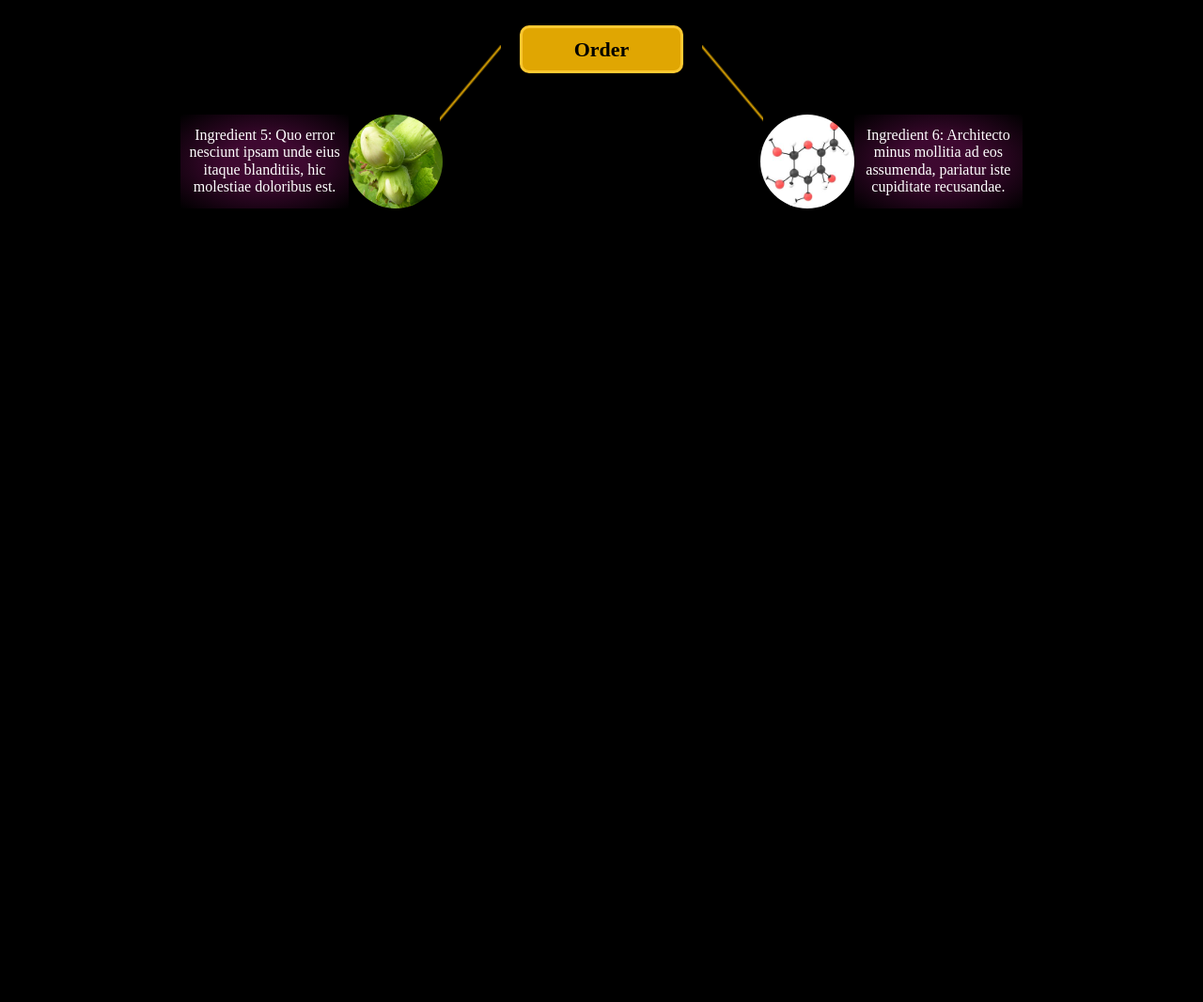
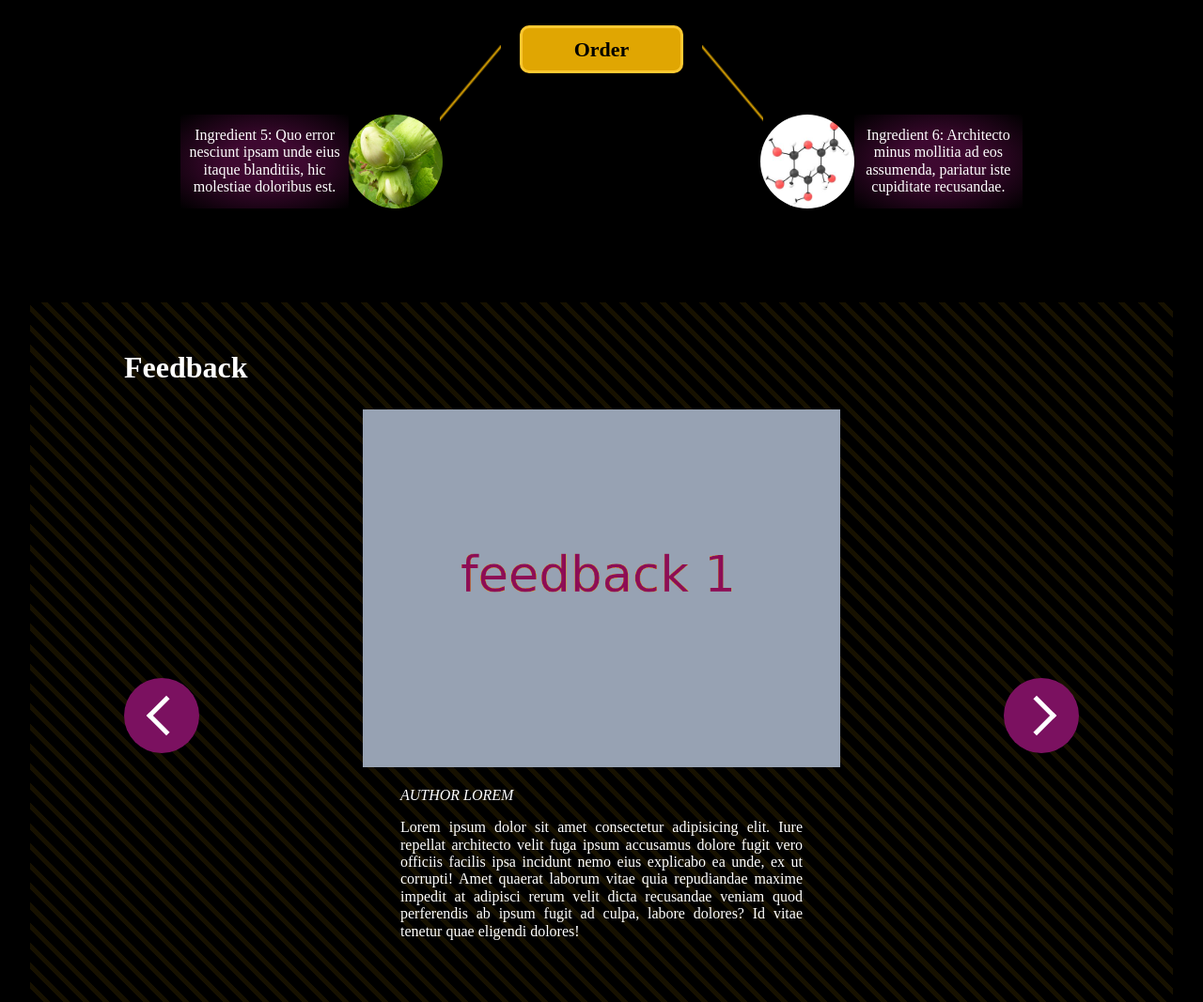
Before and after one commit to NataliaVozhdaeva/test_level, a website: page src/index.html in a window 1280 px wide. Shown: the part 1326-2393 px from the top of the page at 94% size. Before the commit the page ends 1564 px from the top, so only its background shows below. Drawn offline with nearby package versions, Linux system fonts and the light colour scheme; files that its build step writes are made by us from their sources.

Commit message:
create feedback + fluid

```diff
--- a/src/index.html
+++ b/src/index.html
@@ -73,7 +73,7 @@
       </div>
     </header>
     <main class="main">
-      <section class="composition">
+      <section class="composition" id="composition">
         <div class="composition-container">
           <img
             src="./img/content/prod.png"
@@ -113,6 +113,74 @@
           </li>
         </ul>
       </section>
+      <section class="feedback" id="feedback">
+        <h2 class="feedback-title">Feedback</h2>
+        <ul class="feedback-list list">
+          <li class="feedback-item non-displayed">
+            <img
+              src="./img/content/feedback-photo1.png"
+              alt="feedback-photo"
+              class="feedback-photo"
+              width="600"
+            />
+            <blockquote class="feedback-blockquote">
+              <cite class="feedback-author">author lorem</cite>
+              <p class="text feedback-text">
+                Lorem ipsum dolor sit amet consectetur adipisicing elit. Iure
+                repellat architecto velit fuga ipsum accusamus dolore fugit vero
+                officiis facilis ipsa incidunt nemo eius explicabo ea unde, ex
+                ut corrupti! Amet quaerat laborum vitae quia repudiandae maxime
+                impedit at adipisci rerum velit dicta recusandae veniam quod
+                perferendis ab ipsum fugit ad culpa, labore dolores? Id vitae
+                tenetur quae eligendi dolores!
+              </p>
+            </blockquote>
+          </li>
+          <li class="feedback-item non-displayed">
+            <img
+              src="./img/content/feedback-photo2.png"
+              alt="feedback-photo"
+              class="feedback-photo"
+              width="600"
+            />
+            <blockquote class="feedback-blockquote">
+              <cite class="feedback-author">author ipsum</cite>
+              <p class="text feedback-text">
+                Lorem ipsum dolor sit amet consectetur, adipisicing elit. Natus
+                nobis beatae laudantium itaque ad odit ut! Corporis placeat quod
+                adipisci, dolorum cumque alias dignissimos reprehenderit
+                assumenda a tenetur voluptatum consectetur.
+              </p>
+            </blockquote>
+          </li>
+          <li class="feedback-item non-displayed">
+            <img
+              src="./img/content/feedback-photo3.png"
+              alt="feedback-photo"
+              class="feedback-photo"
+              width="600"
+            />
+            <blockquote class="feedback-blockquote">
+              <cite class="feedback-author">author dolor</cite>
+              <p class="text feedback-text">
+                Lorem ipsum dolor sit amet consectetur adipisicing elit. Iure
+                repellat architecto velit fuga ipsum accusamus dolore fugit vero
+                officiis facilis ipsa incidunt nemo eius explicabo ea unde, ex
+                ut corrupti! Amet quaerat laborum vitae quia repudiandae maxime
+                impedit at adipisci rerum velit dicta recusandae veniam quod
+                perferendis ab ipsum fugit ad culpa, labore dolores? Id vitae
+                tenetur quae eligendi dolores!
+              </p>
+            </blockquote>
+          </li>
+        </ul>
+        <button class="btn feedback-btn feedback-btn__prev">
+          <span class="hidden">previous review</span>
+        </button>
+        <button class="btn feedback-btn feedback-btn__next">
+          <span class="hidden">next review</span>
+        </button>
+      </section>
     </main>
     <footer class="footer">
       <form action="" class="orderform"></form>
--- a/src/scripts/main.js
+++ b/src/scripts/main.js
@@ -1,3 +1,5 @@
+//mobile-menu
+
 const mobileMenuBtn = document.querySelector('.nav__mobile');
 const menuItems = document.querySelector('.navigation');
 const windowInnerWidth = window.innerWidth;
@@ -14,3 +16,29 @@ window.onload = () => {
     });
   }
 };
+
+//neverending review slider
+
+const btnNext = document.querySelector('.feedback-btn__next');
+const btnPrev = document.querySelector('.feedback-btn__prev');
+const feeedbackContent = document.querySelectorAll('.feedback-item');
+let activeSlideNumber = 0;
+
+function showFeedback() {
+  feeedbackContent[activeSlideNumber].classList.remove('non-displayed');
+}
+
+showFeedback(activeSlideNumber);
+
+btnNext.addEventListener('click', () => {
+  feeedbackContent[activeSlideNumber].classList.add('non-displayed');
+  activeSlideNumber = (activeSlideNumber + 1) % feeedbackContent.length;
+  showFeedback(activeSlideNumber);
+});
+
+btnPrev.addEventListener('click', () => {
+  feeedbackContent[activeSlideNumber].classList.add('non-displayed');
+  activeSlideNumber =
+    (activeSlideNumber + feeedbackContent.length - 1) % feeedbackContent.length;
+  showFeedback(activeSlideNumber);
+});
--- a/src/scss/main.scss
+++ b/src/scss/main.scss
@@ -2,11 +2,12 @@ $main-violet: #7b1160;
 $main-yellow: #e0a602;
 
 .main {
-  width: 70vw;
   margin: auto;
 }
 
 .composition {
+  width: 70vw;
+  margin: 0 auto 100px;
   position: relative;
   background: radial-gradient(
       50% 300%,
@@ -80,6 +81,83 @@ $main-yellow: #e0a602;
   }
 }
 
+.feedback {
+  width: 95vw;
+  position: relative;
+  padding: 25px 100px 50px;
+  margin: auto;
+  box-sizing: border-box;
+
+  background: repeating-linear-gradient(
+    45deg,
+    rgba(224, 166, 2, 0.1) 10px,
+    rgba(224, 166, 2, 0.1) 15px,
+    #000 15px,
+    #000 25px
+  );
+
+  &-title {
+    font-size: 32px;
+  }
+
+  &-list {
+    width: 50%;
+    display: flex;
+    margin: auto;
+  }
+
+  &-photo {
+    width: 100%;
+  }
+
+  &-author {
+    text-transform: uppercase;
+  }
+
+  &-text {
+    text-align: justify;
+  }
+
+  &-btn {
+    width: 80px;
+    height: 80px;
+    background-color: $main-violet;
+    border-radius: 50%;
+    position: absolute;
+    top: 400px;
+    cursor: pointer;
+
+    &::after {
+      content: '';
+      width: 30px;
+      height: 30px;
+      position: absolute;
+      top: 25px;
+      left: 20px;
+      box-sizing: border-box;
+      border: 5px solid #fff;
+      transform: rotate(45deg);
+    }
+
+    &__next {
+      right: 100px;
+
+      &::after {
+        border-bottom: none;
+        border-left: none;
+      }
+    }
+
+    &__prev {
+      &::after {
+        border-top: none;
+        border-right: none;
+        left: 30px;
+      }
+    }
+  }
+}
+
 @media only screen and (max-width: 1550px) {
   .composition {
     position: relative;
@@ -142,4 +220,28 @@ $main-yellow: #e0a602;
       }
     }
   }
+
+  .feedback {
+    padding-bottom: 150px;
+
+    &-list {
+      width: 100%;
+    }
+
+    &-btn {
+      margin-top: 50px;
+      top: calc(100% - 150px);
+    }
+  }
 }
+
+@media only screen and (max-width: 580px) {
+  .feedback {
+    padding-right: 15px;
+    padding-left: 15px;
+
+    &-btn__next {
+      right: 30px;
+    }
+  }
+}
--- a/src/scss/styles.scss
+++ b/src/scss/styles.scss
@@ -5,3 +5,7 @@
 .non-displayed {
   display: none;
 }
+
+.hidden {
+  visibility: hidden;
+}
```
Also changed, not shown: gulpfile.js (+9 -13 lines), src/img/content/feedback-photo1.png (added), src/img/content/feedback-photo2.png (added), src/img/content/feedback-photo3.png (added), 1 other file.
